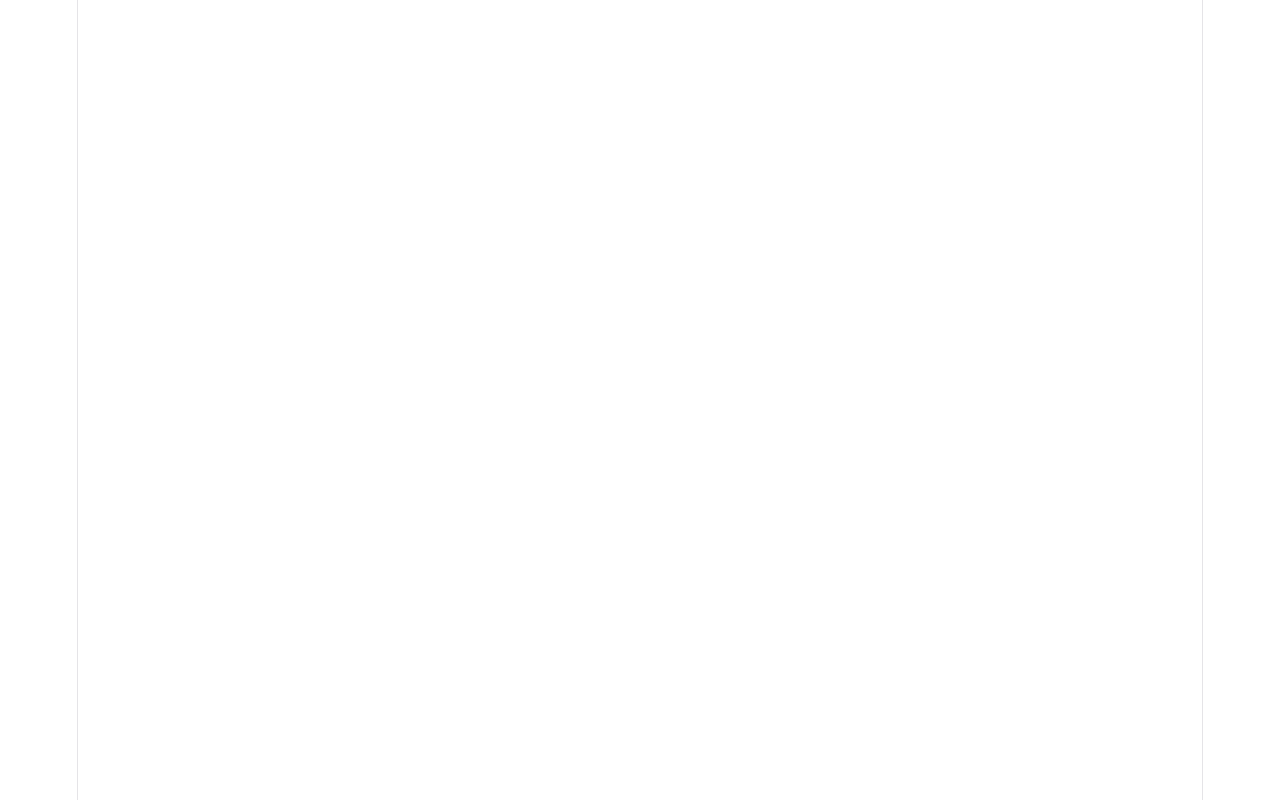
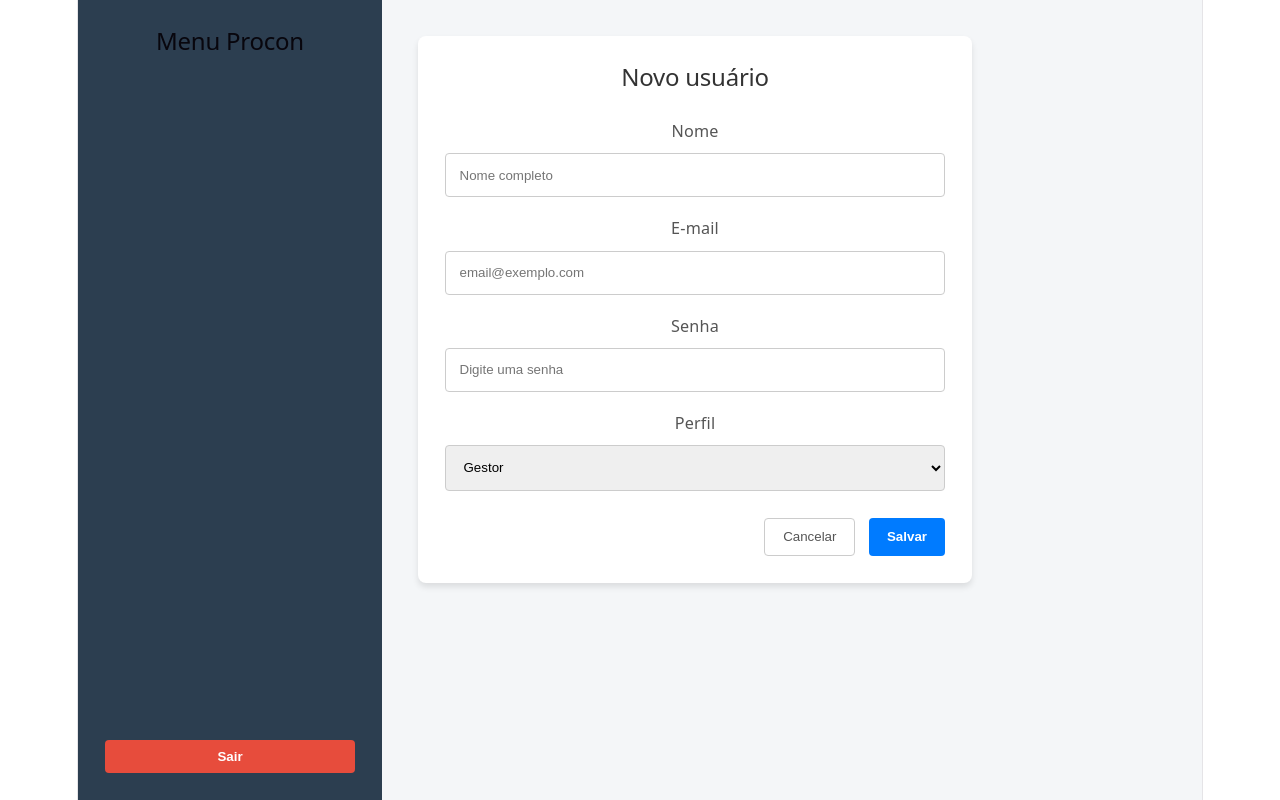
Before and after one commit to Giantrafa/PI4-front, a React app in the folder web/: page /admin/usuarios/novo in a window 1280 px wide. Before the commit this address had no page. Built offline with nearby package versions, Linux system fonts and the light colour scheme; sample sign-in values are in the browser's storage; the HTML template or start-up script is replaced by a standard one.

Commit message:
[FE-06] - Criar formulário de cadastro de gestor/fiscalizador
- AdminUsuarioFormPage em /admin/usuarios/novo
- Campos nome, e-mail, senha e perfil (Gestor/Fiscalizador)

```diff
--- a/web/src/App.jsx
+++ b/web/src/App.jsx
@@ -3,6 +3,7 @@ import LoginPage from './pages/LoginPage';
 import PrivateRoute from './components/PrivateRoute';
 import AppLayout from './components/AppLayout';
 import AdminUsuariosPage from './pages/AdminUsuariosPage';
+import AdminUsuarioFormPage from './pages/AdminUsuarioFormPage';
 
 export default function App() {
   return (
@@ -14,6 +15,7 @@ export default function App() {
           <Route element={<AppLayout />}>
             <Route path="/" element={<div style={{ fontSize: '1.2rem', color: '#333' }}>Bem-vindo ao Sistema Procon! Escolha uma opção no menu.</div>} />
             <Route path="/admin/usuarios" element={<AdminUsuariosPage />} />
+            <Route path="/admin/usuarios/novo" element={<AdminUsuarioFormPage />} />
           </Route>
         </Route>
       </Routes>
--- /dev/null
+++ b/web/src/pages/AdminUsuarioFormPage.jsx
@@ -0,0 +1,87 @@
+import { useState } from 'react';
+import { useNavigate } from 'react-router-dom';
+
+const labelStyle = { display: 'block', marginBottom: '0.5rem', fontSize: '0.9rem', color: '#555' };
+const inputStyle = { width: '100%', padding: '0.75rem', borderRadius: '4px', border: '1px solid #ccc', boxSizing: 'border-box' };
+const campoStyle = { marginBottom: '1rem' };
+
+export default function AdminUsuarioFormPage() {
+  const navigate = useNavigate();
+  const [nome, setNome] = useState('');
+  const [email, setEmail] = useState('');
+  const [senha, setSenha] = useState('');
+  const [role, setRole] = useState('gestor');
+
+  const handleSubmit = (e) => {
+    e.preventDefault();
+    // Envio para POST /usuarios será feito na próxima tarefa
+  };
+
+  return (
+    <div style={{ background: '#fff', padding: '1.5rem', borderRadius: '8px', boxShadow: '0 4px 6px rgba(0,0,0,0.1)', maxWidth: '500px' }}>
+      <h2 style={{ marginTop: 0, marginBottom: '1.5rem', color: '#333' }}>Novo usuário</h2>
+
+      <form onSubmit={handleSubmit}>
+        <div style={campoStyle}>
+          <label style={labelStyle}>Nome</label>
+          <input
+            type="text"
+            value={nome}
+            onChange={(e) => setNome(e.target.value)}
+            required
+            placeholder="Nome completo"
+            style={inputStyle}
+          />
+        </div>
+
+        <div style={campoStyle}>
+          <label style={labelStyle}>E-mail</label>
+          <input
+            type="email"
+            value={email}
+            onChange={(e) => setEmail(e.target.value)}
+            required
+            placeholder="email@exemplo.com"
+            style={inputStyle}
+          />
+        </div>
+
+        <div style={campoStyle}>
+          <label style={labelStyle}>Senha</label>
+          <input
+            type="password"
+            value={senha}
+            onChange={(e) => setSenha(e.target.value)}
+            required
+            placeholder="Digite uma senha"
+            style={inputStyle}
+          />
+        </div>
+
+        <div style={{ marginBottom: '1.5rem' }}>
+          <label style={labelStyle}>Perfil</label>
+          <select value={role} onChange={(e) => setRole(e.target.value)} style={inputStyle}>
+            <option value="gestor">Gestor</option>
+            <option value="fiscalizador">Fiscalizador</option>
+          </select>
+        </div>
+
+        <div style={{ display: 'flex', gap: '0.75rem', justifyContent: 'flex-end' }}>
+          <button
+            type="button"
+            onClick={() => navigate('/admin/usuarios')}
+            style={{ padding: '0.6rem 1rem', backgroundColor: '#fff', color: '#555', border: '1px solid #ccc', borderRadius: '4px', cursor: 'pointer' }}
+          >
+            Cancelar
+          </button>
+          <button
+            type="submit"
+            style={{ padding: '0.6rem 1rem', backgroundColor: '#007bff', color: '#fff', border: 'none', borderRadius: '4px', fontWeight: 'bold', cursor: 'pointer' }}
+          >
+            Salvar
+          </button>
+        </div>
+      </form>
+    </div>
+  );
+}
```
